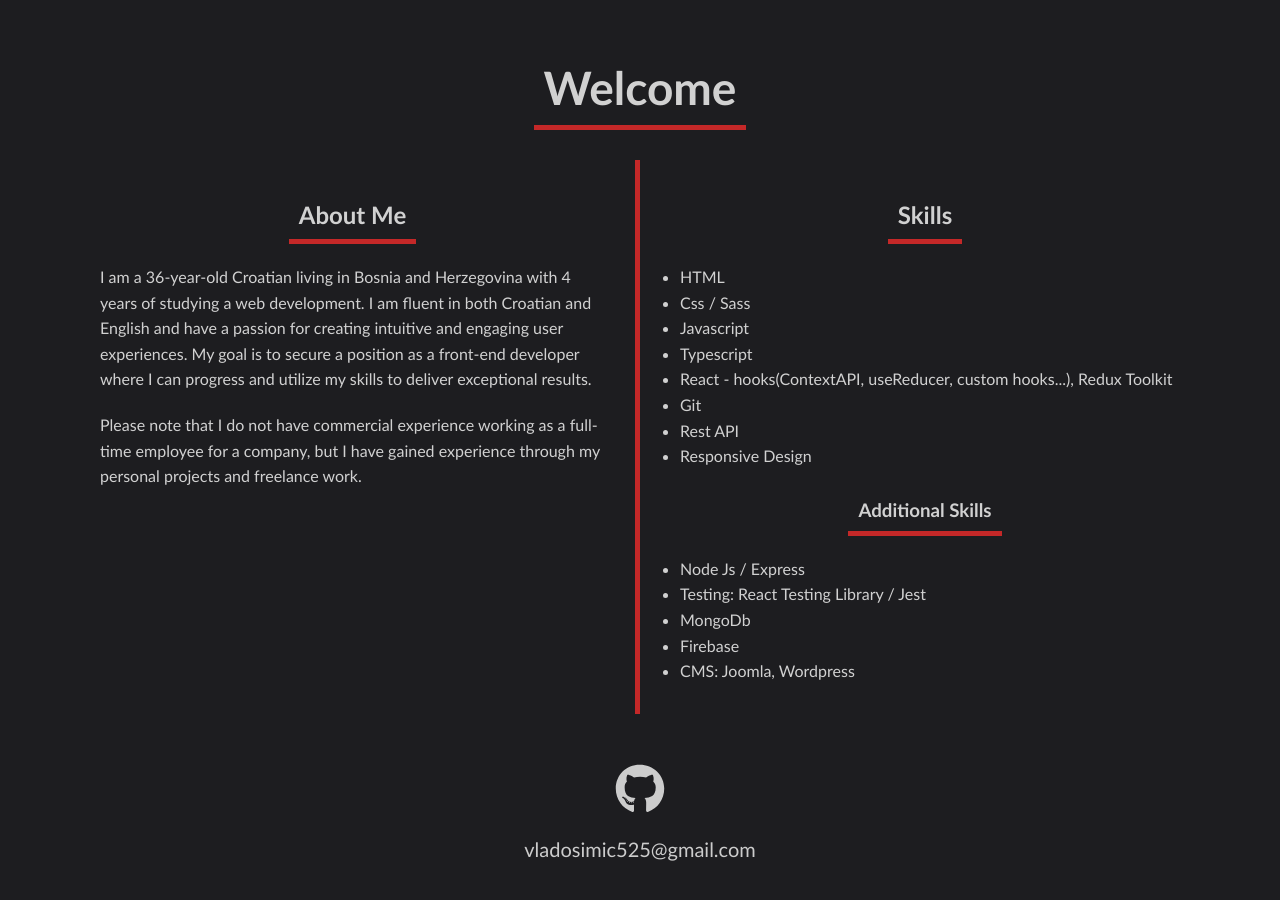
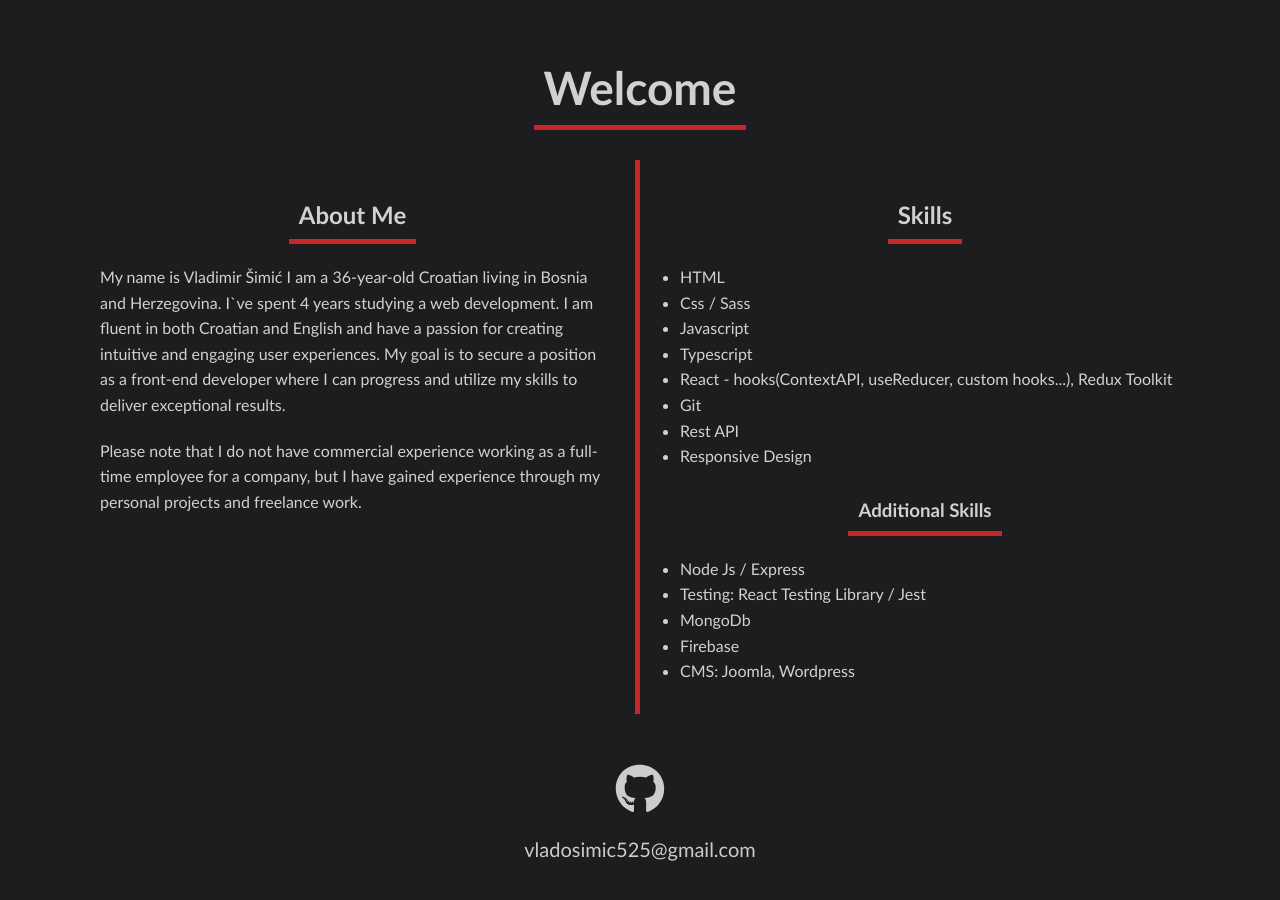
Before and after one commit to VladoSimic23/Portfolio, a React (Create React App) app: page / in a window 1280 px wide. Shown: the top 900 px of the page. Built offline with nearby package versions, Linux system fonts and the light colour scheme.

Commit message:
Changed Some Text In About Component

```diff
--- a/src/components/About/About.tsx
+++ b/src/components/About/About.tsx
@@ -6,12 +6,12 @@ const About = () => {
       <h2>About Me</h2>
       <div>
         <p>
-          I am a 36-year-old Croatian living in Bosnia and Herzegovina with 4
-          years of studying a web development. I am fluent in both Croatian and
-          English and have a passion for creating intuitive and engaging user
-          experiences. My goal is to secure a position as a front-end developer
-          where I can progress and utilize my skills to deliver exceptional
-          results.
+          My name is Vladimir Šimić I am a 36-year-old Croatian living in Bosnia
+          and Herzegovina. I`ve spent 4 years studying a web development. I am
+          fluent in both Croatian and English and have a passion for creating
+          intuitive and engaging user experiences. My goal is to secure a
+          position as a front-end developer where I can progress and utilize my
+          skills to deliver exceptional results.
         </p>
         <p>
           Please note that I do not have commercial experience working as a
```
